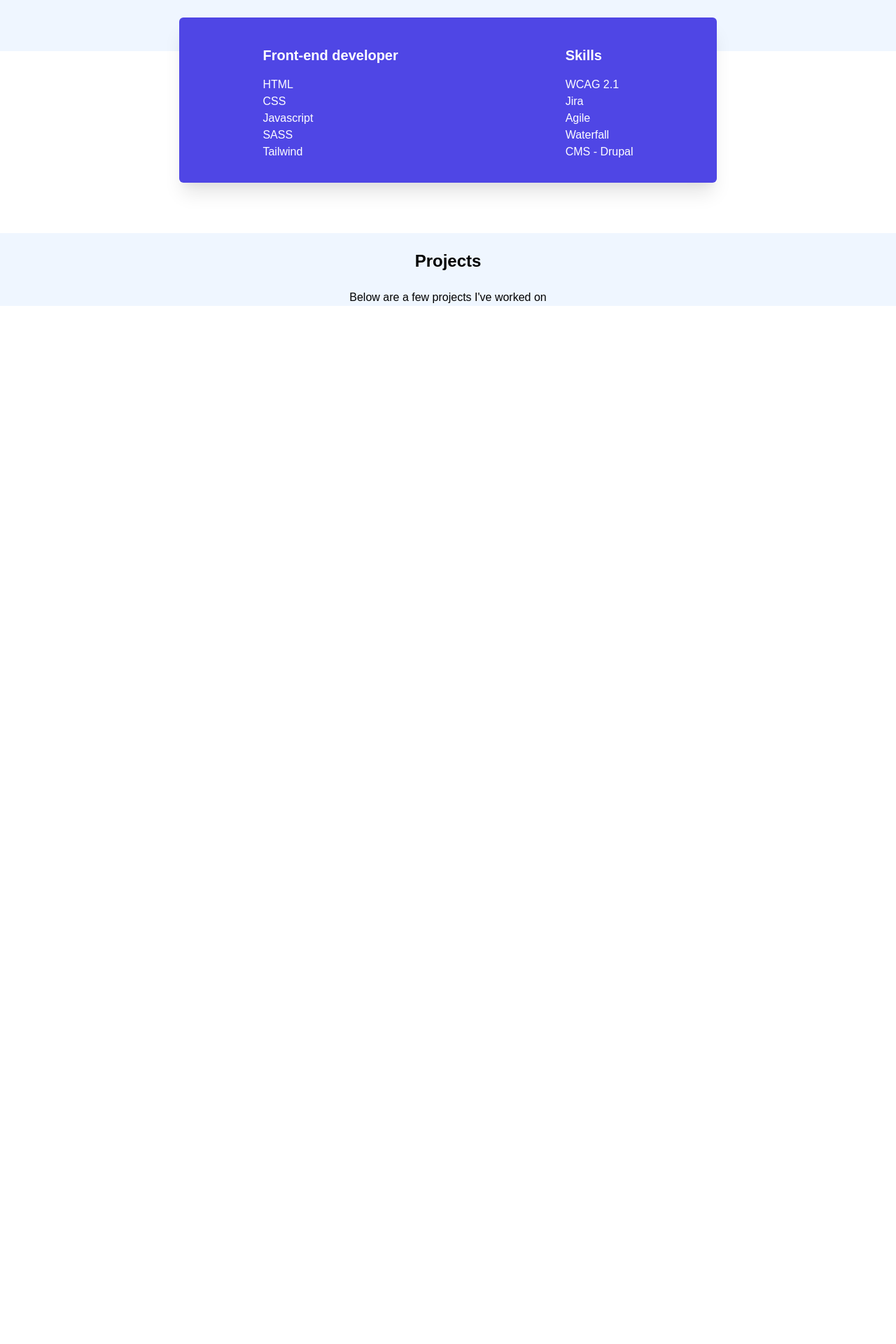
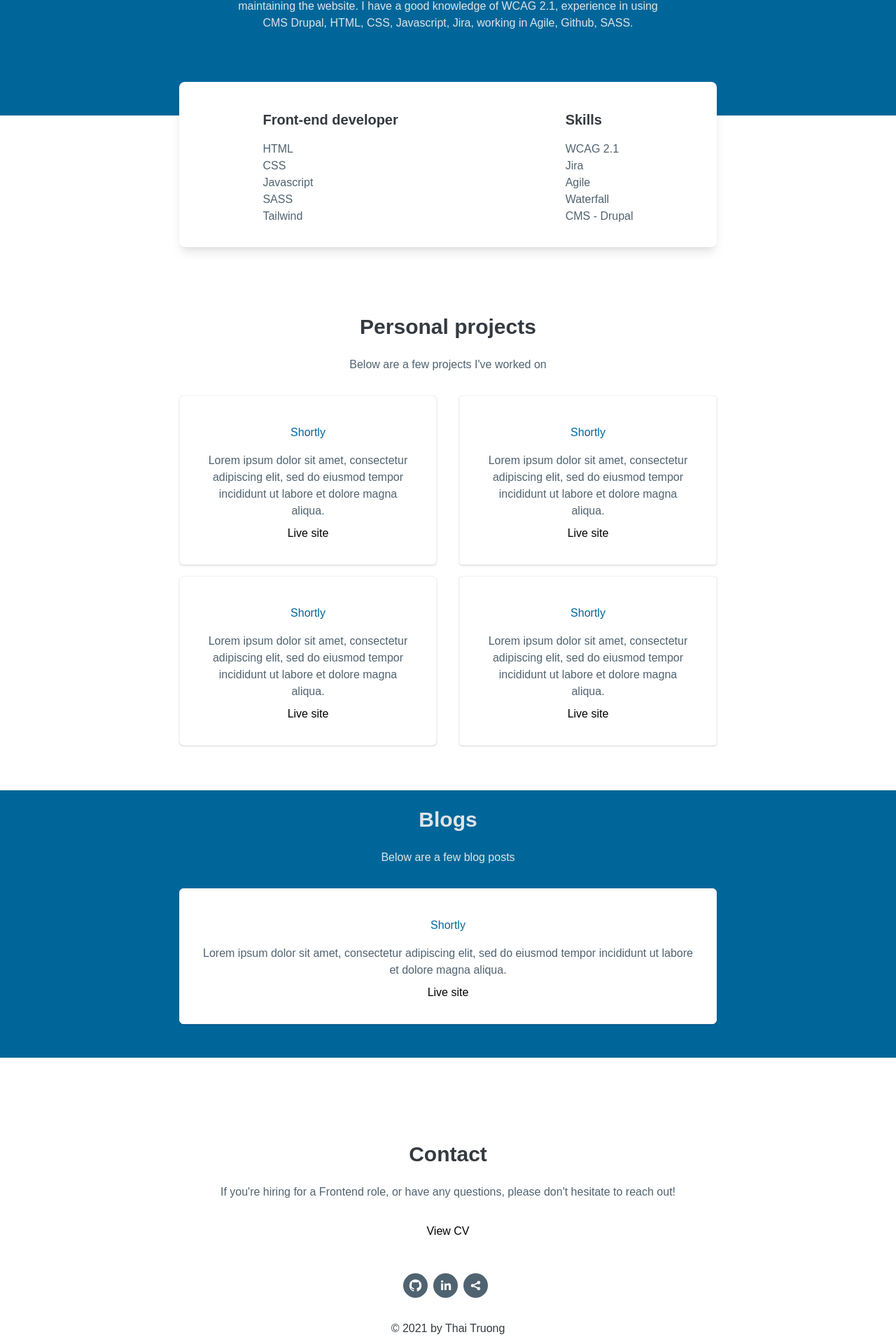
Before and after one commit to thaisont/my-portfolio, a React (Create React App) app: page / in a window 1280 px wide. Shown: the part 643-2563 px from the top of the page at 70% size. Before the commit the page ends 1080 px from the top, so only its background shows below. Built offline with nearby package versions, Linux system fonts and the light colour scheme.

Commit message:
footer added

```diff
--- a/package.json
+++ b/package.json
@@ -10,6 +10,7 @@
     "react": "^17.0.1",
     "react-dom": "^17.0.1",
     "react-scripts": "4.0.3",
+    "react-social-icons": "^4.1.0",
     "web-vitals": "^1.1.0"
   },
   "scripts": {
--- a/src/App.js
+++ b/src/App.js
@@ -2,6 +2,9 @@ import Header from "./components/Header";
 import Banner from "./components/Banner";
 import About from "./components/About";
 import Projects from "./components/Projects";
+import Blogs from "./components/Blogs";
+import Contact from "./components/ContactMe";
+import Footer from "./components/Footer";
 
 function App() {
   return (
@@ -10,6 +13,9 @@ function App() {
       <Banner />
       <About />
       <Projects />
+      <Blogs />
+      <Contact />
+      <Footer />
     </div>
   );
 }
--- a/src/components/About.js
+++ b/src/components/About.js
@@ -1,22 +1,24 @@
 function About() {
   return (
     <main>
-      <section className="bg-blue-50 p-6  text-center pb-28">
-        <h2 className="py-2 text-2xl font-bold">Welcome to my website</h2>
-        <p className="w-3/6 m-auto py-2">
+      <section className="bg-primary p-6  text-center py-28">
+        <h2 className="py-2 text-3xl font-bold text-white">
+          Welcome to my website
+        </h2>
+        <p className="w-3/6 m-auto py-2 text-white ">
           I currently work in the public sector, where I’m responsible for
           managing and maintaining the website. I have a good knowledge of WCAG
           2.1, experience in using CMS Drupal, HTML, CSS, Javascript, Jira,
           working in Agile, Github, SASS.
         </p>
       </section>
-      <section className=" max-w-3xl  rounded-md border-black bg-indigo-600 relative -inset-y-12 m-auto mb-6 ">
-        <div className="flex justify-around shadow-xl pb-4 ">
+      <section className=" max-w-3xl relative -inset-y-12 m-auto mb-6 ">
+        <div className="flex justify-around shadow-lg pb-4 bg-white  rounded-lg">
           <div className=" p-2 flex flex-col pb-4  ">
-            <h3 className="text-xl font-bold text-white py-8 pb-4">
+            <h3 className="text-xl font-bold text-secondary py-8 pb-4">
               Front-end developer
             </h3>
-            <ul className="text-white">
+            <ul className="text-tertiary">
               <li>HTML</li>
               <li>CSS</li>
               <li>Javascript</li>
@@ -26,8 +28,10 @@ function About() {
           </div>
 
           <div className=" p-2 flex flex-col  ">
-            <h3 className="text-xl font-bold text-white py-8 pb-4">Skills</h3>
-            <ul class="text-white">
+            <h3 className="text-xl font-bold text-secondary py-8 pb-4">
+              Skills
+            </h3>
+            <ul class="text-tertiary">
               <li>WCAG 2.1</li>
               <li>Jira</li>
               <li>Agile</li>
--- a/src/components/Banner.js
+++ b/src/components/Banner.js
@@ -10,10 +10,12 @@ const Banner = () => {
         className="m-auto  rounded-full   "
       />
       <section className="flex flex-col text-center mb-6">
-        <h1 className="text-5xl font-medium pt-8 pb-2  ">
+        <h1 className="text-5xl font-medium pt-8 pb-2 text-secondary  ">
           Hi, I'm Thai Truong
         </h1>
-        <h2 className="text-xl">A self-taught front end developer</h2>
+        <h2 className="text-xl text-secondary">
+          A self-taught front end developer
+        </h2>
       </section>
     </div>
   );
--- a/src/components/Blogs.js
+++ b/src/components/Blogs.js
@@ -0,0 +1,22 @@
+function Blogs() {
+  return (
+    <section className="text-center bg-primary mb-24">
+      <h2 className="text-3xl font-bold p-6 text-secondary text-white">
+        Blogs
+      </h2>
+      <p className="mb-8 text-white">Below are a few blog posts</p>
+      <div className="box-layout flex max-w-3xl m-auto gap-x-8 pb-4">
+        <div className="box shadow rounded-md bg-white p-8 border border-gray-100 mb-8">
+          <h3 className="py-2  text-primary">Shortly</h3>
+          <p className="py-2 text-tertiary">
+            Lorem ipsum dolor sit amet, consectetur adipiscing elit, sed do
+            eiusmod tempor incididunt ut labore et dolore magna aliqua.
+          </p>
+          <button>Live site</button>
+        </div>
+      </div>
+    </section>
+  );
+}
+
+export default Blogs;
--- /dev/null
+++ b/src/components/ContactMe.js
@@ -0,0 +1,14 @@
+function Contact() {
+  return (
+    <section className="text-center mb-8">
+      <h2 className="text-3xl font-bold p-6 text-secondary">Contact</h2>
+      <p className="mb-8 text-tertiary">
+        If you're hiring for a Frontend role, or have any questions, please
+        don't hesitate to reach out!
+      </p>
+      <button> View CV </button>
+    </section>
+  );
+}
+
+export default Contact;
--- a/src/components/Footer.js
+++ b/src/components/Footer.js
@@ -0,0 +1,41 @@
+import React from "react";
+import { SocialIcon } from "react-social-icons";
+
+function Footer() {
+  return (
+    <footer className="">
+      <div className="flex p-4 justify-center">
+        <SocialIcon
+          url="https://github.com/thaisont"
+          className="mr-2"
+          target="_blank"
+          fgColor="#fff"
+          bgColor="#506370"
+          style={{ height: 35, width: 35 }}
+        />
+        <SocialIcon
+          url="https://www.linkedin.com/in/thaisontruong/"
+          className="mr-2"
+          target="_blank"
+          fgColor="#fff"
+          bgColor="#506370"
+          style={{ height: 35, width: 35 }}
+        />
+        <SocialIcon
+          url="sontruong@hotmail.co.uk"
+          className="mr-2"
+          target="_blank"
+          fgColor="#fff"
+          bgColor="#506370"
+          style={{ height: 35, width: 35 }}
+        />
+      </div>
+      <div className="text-secondary text-center py-4">
+        {" "}
+        &copy; 2021 by Thai Truong
+      </div>
+    </footer>
+  );
+}
+
+export default Footer;
--- a/src/components/Header.js
+++ b/src/components/Header.js
@@ -4,7 +4,7 @@ import image from "../TTRUONG-black.png";
 const Header = () => {
   return (
     <header className="shadow-md p-2 mb-8">
-      <div className=" max-w-screen-lg container mx-auto flex justify-between items-center">
+      <div className=" max-w-screen-xlnpm container mx-auto flex justify-between items-center">
         <a href="/">
           <img
             src={image}
--- a/src/components/Projects.js
+++ b/src/components/Projects.js
@@ -1,8 +1,51 @@
 function Projects() {
   return (
-    <section className="bg-blue-50 text-center  ">
-      <h2 className="text-2xl font-bold p-6 ">Projects</h2>
-      <p>Below are a few projects I've worked on</p>
+    <section className="text-center pb-16  ">
+      <h2 className="text-3xl font-bold p-6 text-secondary">
+        Personal projects
+      </h2>
+      <p className="mb-8 text-tertiary">
+        Below are a few projects I've worked on
+      </p>
+      <div className="box-layout flex max-w-3xl m-auto gap-x-8 pb-4">
+        <div className="box shadow rounded-md bg-white p-8 border border-gray-100">
+          <h3 className="py-2  text-primary">Shortly</h3>
+          <p className="py-2 text-tertiary">
+            Lorem ipsum dolor sit amet, consectetur adipiscing elit, sed do
+            eiusmod tempor incididunt ut labore et dolore magna aliqua.
+          </p>
+          <button>Live site</button>
+        </div>
+
+        <div className="box shadow rounded bg-white p-8 border border-gray-100">
+          <h3 className="py-2 text-primary">Shortly</h3>
+          <p className="py-2 text-tertiary">
+            Lorem ipsum dolor sit amet, consectetur adipiscing elit, sed do
+            eiusmod tempor incididunt ut labore et dolore magna aliqua.
+          </p>
+          <button>Live site</button>
+        </div>
+      </div>
+
+      <div className="flex max-w-3xl m-auto gap-x-8 ">
+        <div className="box shadow rounded-md bg-white p-8 border border-gray-100">
+          <h3 className="py-2 text-primary">Shortly</h3>
+          <p className="py-2 text-tertiary">
+            Lorem ipsum dolor sit amet, consectetur adipiscing elit, sed do
+            eiusmod tempor incididunt ut labore et dolore magna aliqua.
+          </p>
+          <button>Live site</button>
+        </div>
+
+        <div className="shadow rounded bg-white p-8 border border-gray-100">
+          <h3 className="py-2 text-primary">Shortly</h3>
+          <p className="py-2 text-tertiary">
+            Lorem ipsum dolor sit amet, consectetur adipiscing elit, sed do
+            eiusmod tempor incididunt ut labore et dolore magna aliqua.
+          </p>
+          <button>Live site</button>
+        </div>
+      </div>
     </section>
   );
 }
--- a/tailwind.config.js
+++ b/tailwind.config.js
@@ -2,7 +2,18 @@ module.exports = {
   purge: ["./src/**/*.{js,jsx,ts,tsx}", "./public/index.html"],
   darkMode: false, // or 'media' or 'class'
   theme: {
-    extend: {},
+    backgroundColor: (theme) => ({
+      ...theme("colors"),
+      primary: "#069",
+      secondary: "#343a40",
+      danger: "#e3342f",
+    }),
+    textColor: {
+      primary: "#069",
+      secondary: "#343a40",
+      tertiary: "#506370",
+      white: "#eeee",
+    },
   },
   variants: {
     extend: {},
```
Also changed, not shown: src/components/Contact.Js (deleted), 1 other file (tests, documents, lock files or other folders).
